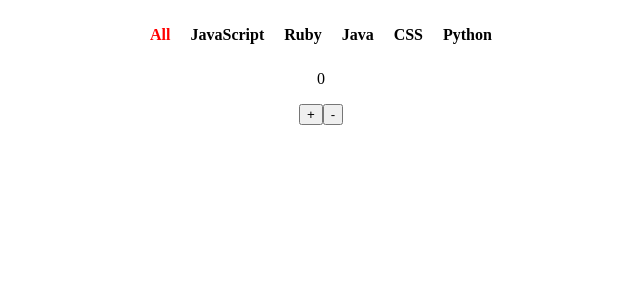
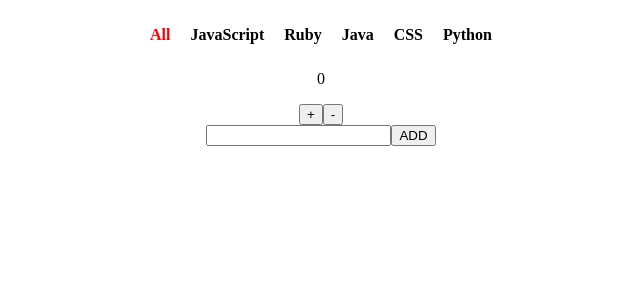
Before and after one commit to joeybuenosdias/popular, a React (Create React App) app: page / in a window 1280 px wide. Shown: the top 300 px of the page, without its empty margins (319-959 px from the left). Built offline with nearby package versions, Linux system fonts and the light colour scheme.

Commit message:
quick todolist for practice

```diff
--- a/src/App.js
+++ b/src/App.js
@@ -2,6 +2,7 @@ import React, { Component } from 'react';
 import './App.css';
 import Popular from './components/Popular';
 import Counter from './components/Counter';
+import TodoList from './components/TodoList';
 
 class App extends Component {
   render() {
@@ -9,6 +10,7 @@ class App extends Component {
       <div className="container">
         <Popular />
         <Counter />
+        <TodoList />
       </div>
     );
   }
--- a/src/components/Counter.js
+++ b/src/components/Counter.js
@@ -5,7 +5,7 @@ class Counter extends React.Component{
   state = { number: 0}
 
   addOne = (e) => {
-    let {number} = this.state;
+    let number = this.state.number;
     this.setState({number: ++number})
   }
 
--- /dev/null
+++ b/src/components/TodoList.js
@@ -0,0 +1,35 @@
+import React from 'react';
+
+class TodoList extends React.Component{
+
+  state = { todos: [] }
+
+  addTodo = (e) => {
+    e.preventDefault();
+    let item = this.refs.task.value;
+    this.setState({todos: [item, ...this.state.todos]})
+    this.refs.form.reset();
+  }
+
+
+  render(){
+
+    return(
+      <div>
+        <form ref='form'>
+          <input ref='task' type='text'/>
+          <button onClick={this.addTodo}>ADD</button>
+        </form>
+        <ul className='todolist'>
+          {this.state.todos.map( (todo, index) => {
+            return (
+              <li key={index}>{todo}</li>
+            )
+          })}
+        </ul>
+      </div>
+    )
+  }
+}
+
+export default TodoList;
```
